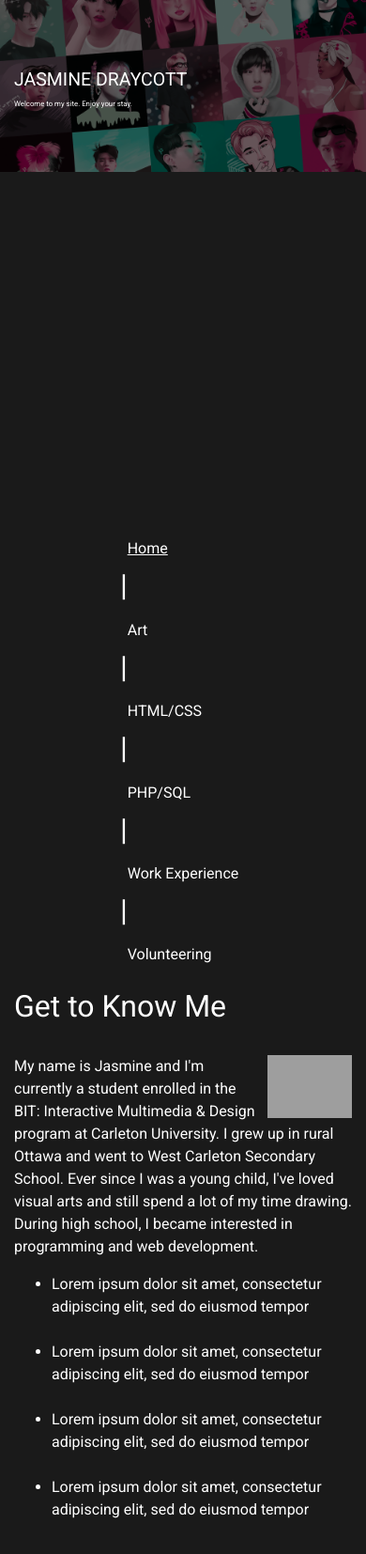
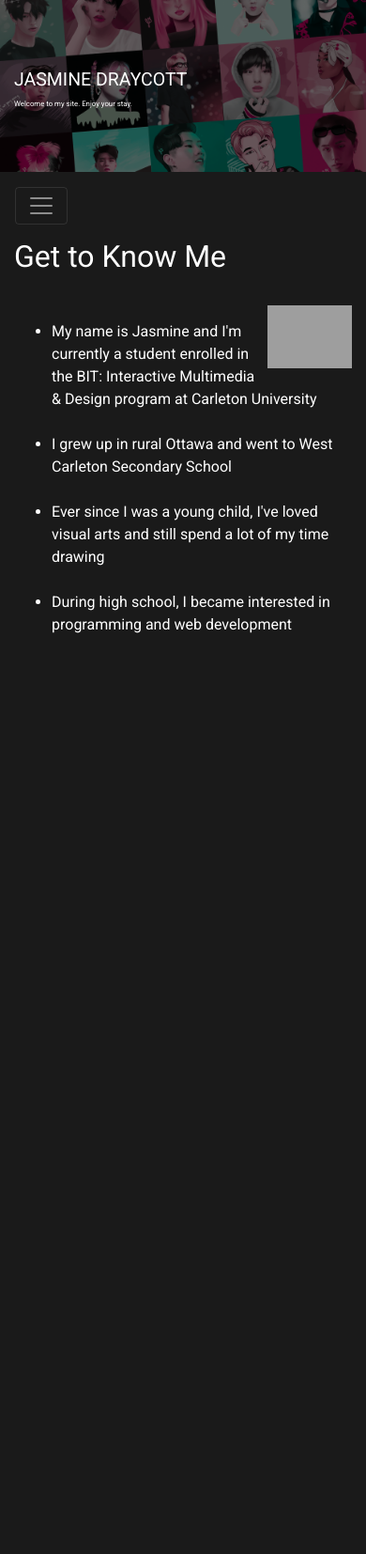
Before and after one commit to jasminedraycott/jasminedraycott.github.io, a plain HTML site: page index.html in a window 390 px wide. Shown: the whole page at 94% size. After the commit the page ends 844 px from the top, so only its background shows below. Drawn offline with nearby package versions, Linux system fonts and the light colour scheme; grey boxes are pictures that could not be loaded.

Commit message:
update-20191215

```diff
--- a/index.html
+++ b/index.html
@@ -45,46 +45,48 @@
         </div>
     </div>
     <div class="sticky-top">
-        <nav class="navbar navbar-expand-lg navbar-inverse navbar-color navbar2">
+        <nav class="navbar navbar-expand-lg navbar-dark bg-inverted navbar-color navbar2">
+            <button class="navbar-toggler" type="button" data-toggle="collapse" data-target="#navbarSupportedContent" aria-controls="navbarSupportedContent" aria-expanded="false" aria-label="Toggle navigation">
+                <span class="navbar-toggler-icon"></span>
+            </button>
+            <div class="collapse navbar-collapse" id="navbarSupportedContent">
+                <ul class="navbar-nav mr-auto">
                     <ul class="nav navbar-nav">
                         <li class="nav-item li-padding">
                             <a class="nav-link change-font whitebar active-nav" href="index.html">Home</a>
                         </li>
-                <h2 class="change-font2">|</h2>
                         <li class="nav-item li-padding">
                             <a class="nav-link change-font whitebar" href="art.html">Art</a>
                         </li>
-                <h2 class="change-font2">|</h2>
                         <li class="nav-item li-padding">
                             <a class="nav-link change-font whitebar" href="webdev.html">HTML/CSS</a>
                         </li>
-                <h2 class="change-font2">|</h2>
                         <li class="nav-item li-padding">
                             <a class="nav-link change-font whitebar" href="#">PHP/SQL</a>
                         </li>
-                <h2 class="change-font2">|</h2>
                         <li class="nav-item li-padding">
                             <a class="nav-link change-font whitebar" href="#">Work Experience</a>
                         </li>
-                <h2 class="change-font2">|</h2>
                         <li class="nav-item li-padding">
                             <a class="nav-link change-font whitebar" href="volunteering.html">Volunteering</a>
                         </li>
                     </ul>
+                </ul>
+            </div>
         </nav>
     </div>
     <div class="container">
         <h2 class="home-text">Get to Know Me</h2>
         <br>
-        <p class="home-text"> <img class="home-image" src="images/home-image2.jpg">My name is Jasmine and I'm currently a student enrolled in the BIT: Interactive Multimedia &amp; Design program at Carleton University. I grew up in rural Ottawa and went to West Carleton Secondary School. Ever since I was a young child, I've loved visual arts and still spend a lot of my time drawing. During high school, I became interested in programming and web development.
+        <p class="home-text"> <img class="home-image" src="images/home-image2.jpg">
             <ul>
-                <li class="home-text">Lorem ipsum dolor sit amet, consectetur adipiscing elit, sed do eiusmod tempor </li>
+                <li class="home-text">My name is Jasmine and I'm currently a student enrolled in the BIT: Interactive Multimedia &amp; Design program at Carleton University</li>
                 <br>
-                <li class="home-text">Lorem ipsum dolor sit amet, consectetur adipiscing elit, sed do eiusmod tempor </li>
+                <li class="home-text">I grew up in rural Ottawa and went to West Carleton Secondary School</li>
                 <br>
-                <li class="home-text">Lorem ipsum dolor sit amet, consectetur adipiscing elit, sed do eiusmod tempor </li>
+                <li class="home-text">Ever since I was a young child, I've loved visual arts and still spend a lot of my time drawing</li>
                 <br>
-                <li class="home-text">Lorem ipsum dolor sit amet, consectetur adipiscing elit, sed do eiusmod tempor </li>
+                <li class="home-text">During high school, I became interested in programming and web development</li>
             </ul>
         </p>
     </div>
--- a/myCSS.css
+++ b/myCSS.css
@@ -1,3 +1,9 @@
+@media screen and (max-width: 600px){
+    .gallery-img{
+        width: 100% !important;
+    }
+}
+
 .change-font {
     font-family: 'Roboto', sans-serif;
     color: white;
@@ -8,12 +14,24 @@
     color: white;
 }
 
-.change-font:hover {
-    color: hotpink;
+.navbar a {
+    color: white !important;
+}
+
+.navbar a:hover {
+    color: hotpink !important;
+}
+
+.navbar{
+    margin; 0;
 }
 
 .navbar {
     background-color: #1a1a1a;
+}
+
+body{
+    margin:0;
 }
 
 html {
@@ -26,12 +44,12 @@ body {
 }
 
 .carousel {
-    height: 65%;
     margin-bottom: 0px;
 }
 
 .carousel-inner {
     max-height: 100%;
+    margin-bottom: 0;
 }
 
 .carousel-item:after {
```
Also changed, not shown: art.html (+9 -7 lines). Lines whose indentation alone changed are shown as unchanged.
